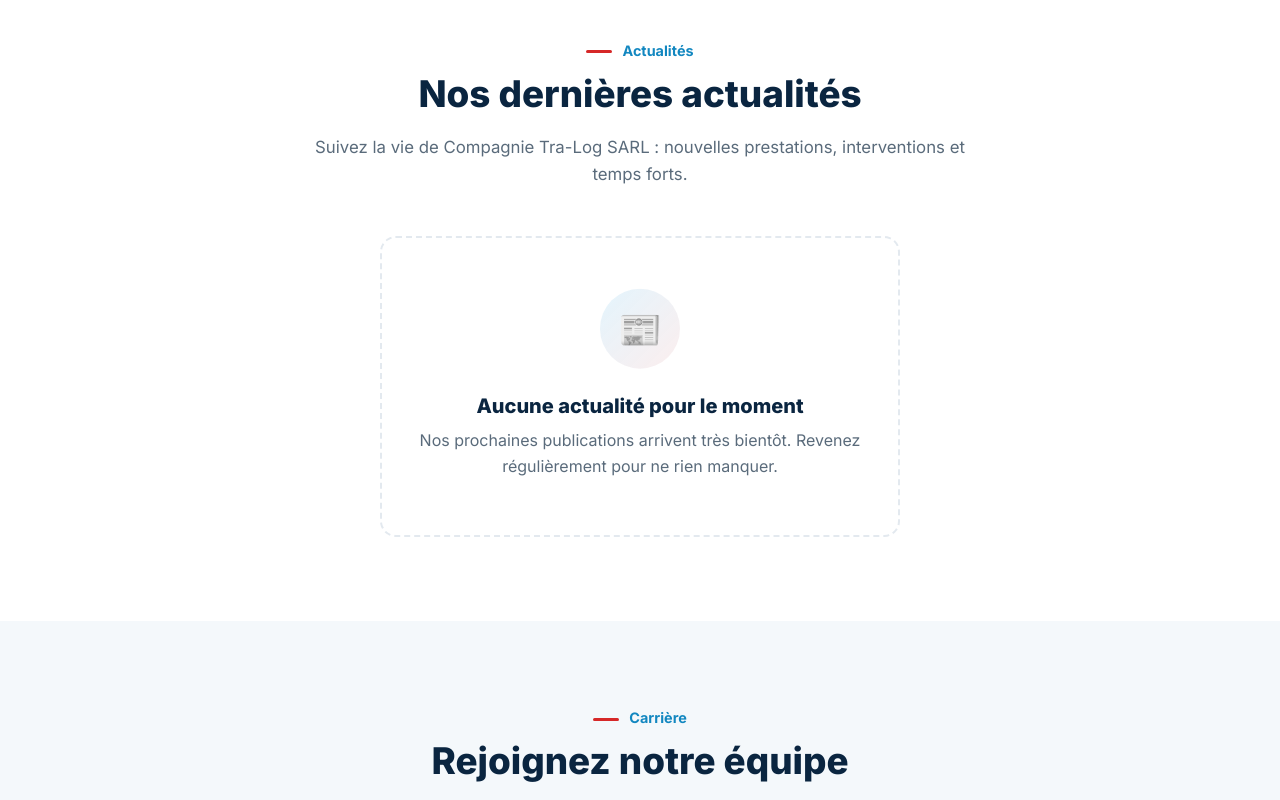
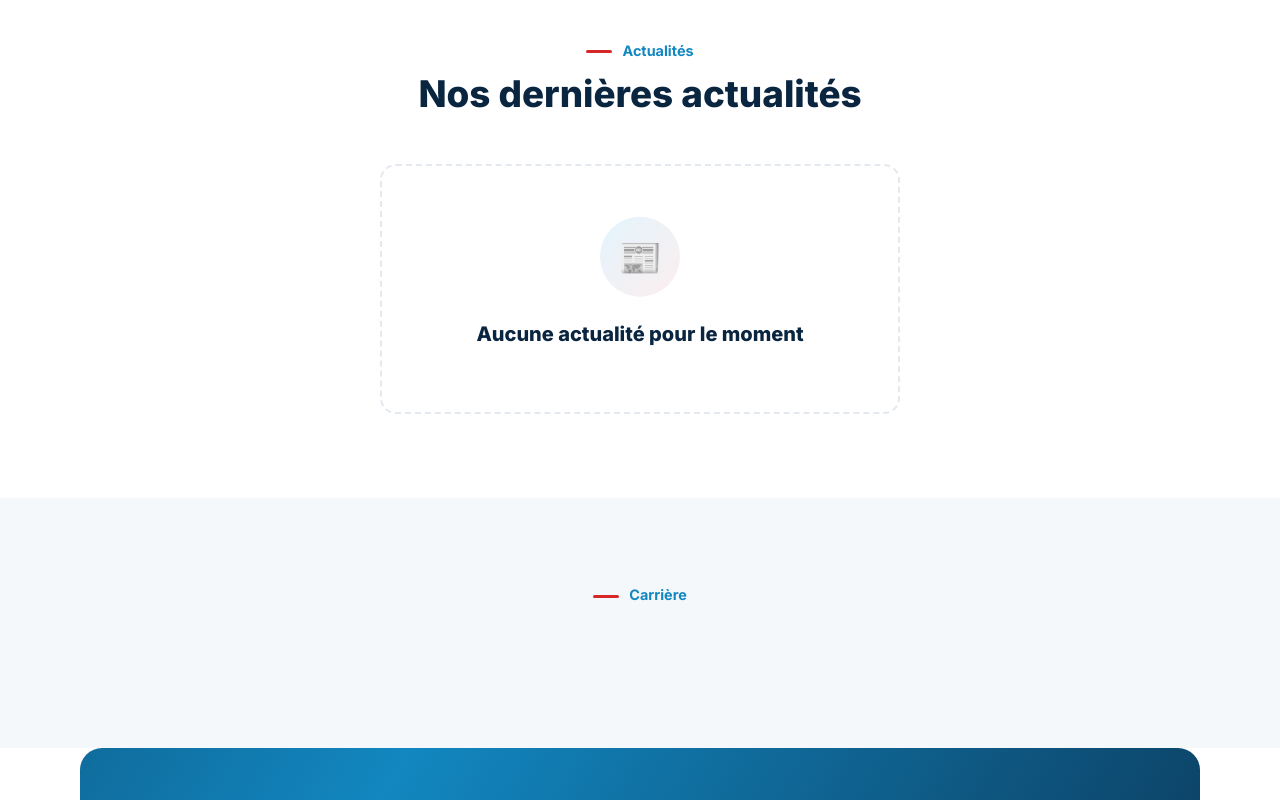
Before and after one commit to vinkedev/Tra-Log-SARL, a plain HTML site: page index.html in a window 1280 px wide. Shown: the part 3440-4240 px from the top of the page. Drawn offline with Linux system fonts and the light colour scheme.

Commit message:
Update index.html

```diff
--- a/index.html
+++ b/index.html
@@ -557,12 +557,11 @@ body.is-loading{overflow:hidden}
     <div class="section-head reveal">
       <span class="eyebrow">Actualités</span>
       <h2>Nos dernières actualités</h2>
-      <p>Suivez la vie de Compagnie Tra-Log SARL : nouvelles prestations, interventions et temps forts.</p>
     </div>
     <div class="news-empty reveal">
       <div class="news-empty-icon">📰</div>
       <h3>Aucune actualité pour le moment</h3>
-      <p>Nos prochaines publications arrivent très bientôt. Revenez régulièrement pour ne rien manquer.</p>
+
     </div>
   </div>
 </section>
@@ -572,7 +571,7 @@ body.is-loading{overflow:hidden}
   <div class="container">
     <div class="section-head reveal">
       <span class="eyebrow">Carrière</span>
-      <h2>Rejoignez notre équipe</h2>
+
     </div>
     <!-- À COMPLÉTER : offres d'emploi / candidature spontanée / présentation RH -->
   </div>
```
